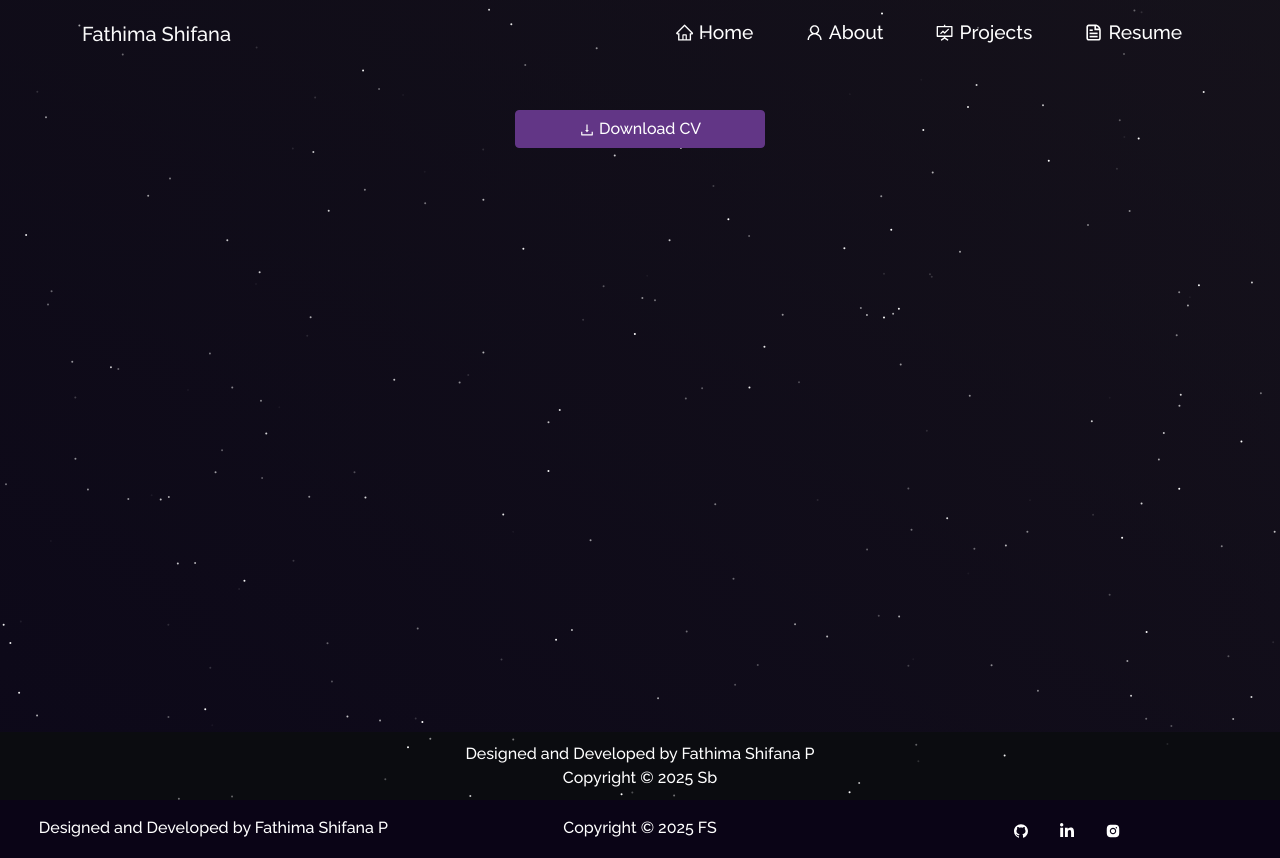
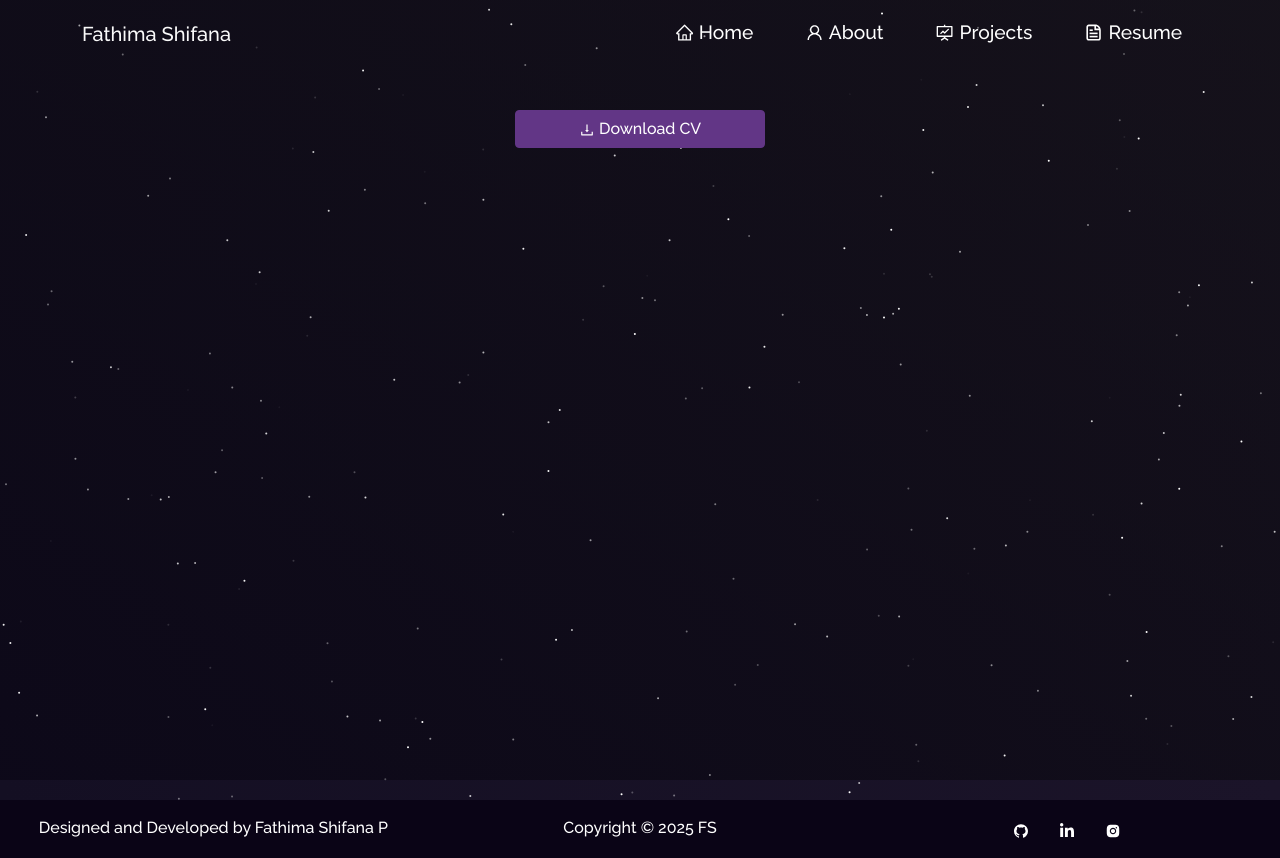
Before and after one commit to shifanapk/portfolio-site, a React (Create React App) app: page /resume in a window 1280 px wide. Built offline with nearby package versions, Linux system fonts and the light colour scheme.

Commit message:
first commit

```diff
--- a/src/components/Home/Home2.js
+++ b/src/components/Home/Home2.js
@@ -14,7 +14,7 @@ function Home2() {
         <Row>
           <Col md={8} className="home-about-description">
             <h1 style={{ fontSize: "2.6em" }}>
-              LET ME <span className="purple"> INTRODUCE </span> MYSELF
+              LET ME<span className="purple">INTRODUCE</span>MYSELF
             </h1>
             <p className="home-about-body">
               My passion for programming has allowed me to develop proficiency in various technologies. 🤷‍♂️
--- a/src/components/Resume/ResumeNew.js
+++ b/src/components/Resume/ResumeNew.js
@@ -36,15 +36,10 @@ function ResumeNew() {
       </Container>
       <footer
         style={{
-          backgroundColor: "#0b0c10",
-          color: "#fff",
           textAlign: "center",
           padding: "10px 0",
         }}
       >
-        Designed and Developed by Fathima Shifana P
-        <br />
-        Copyright © 2025 Sb
       </footer>
     </div>
   );
```
